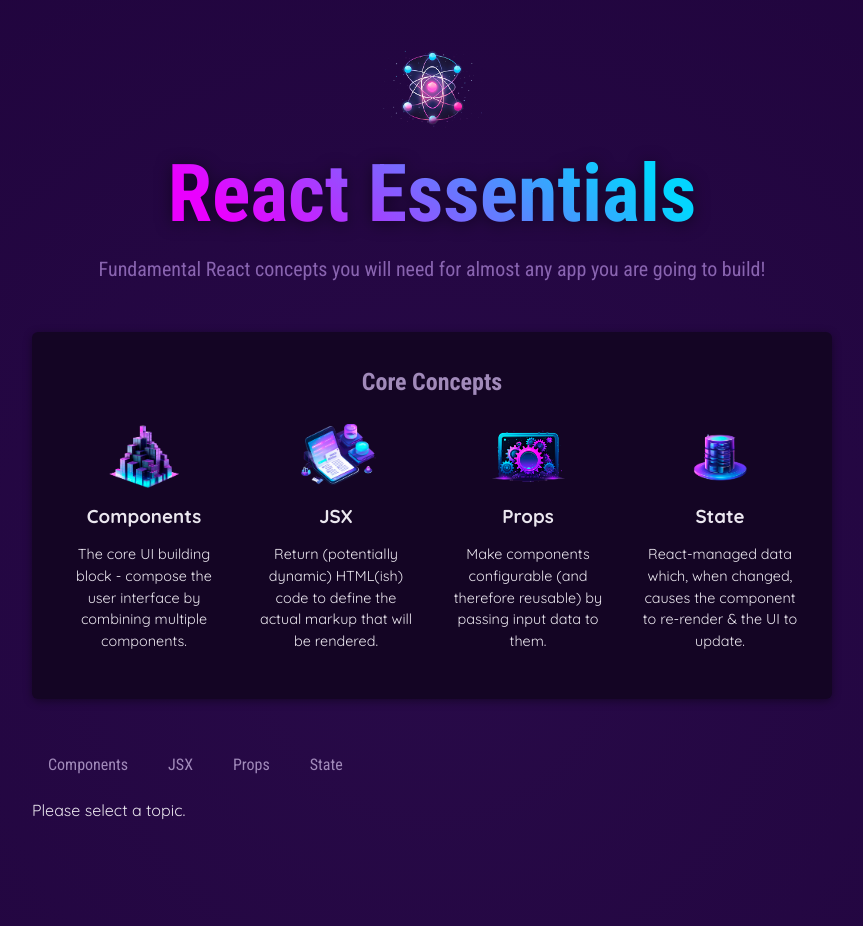
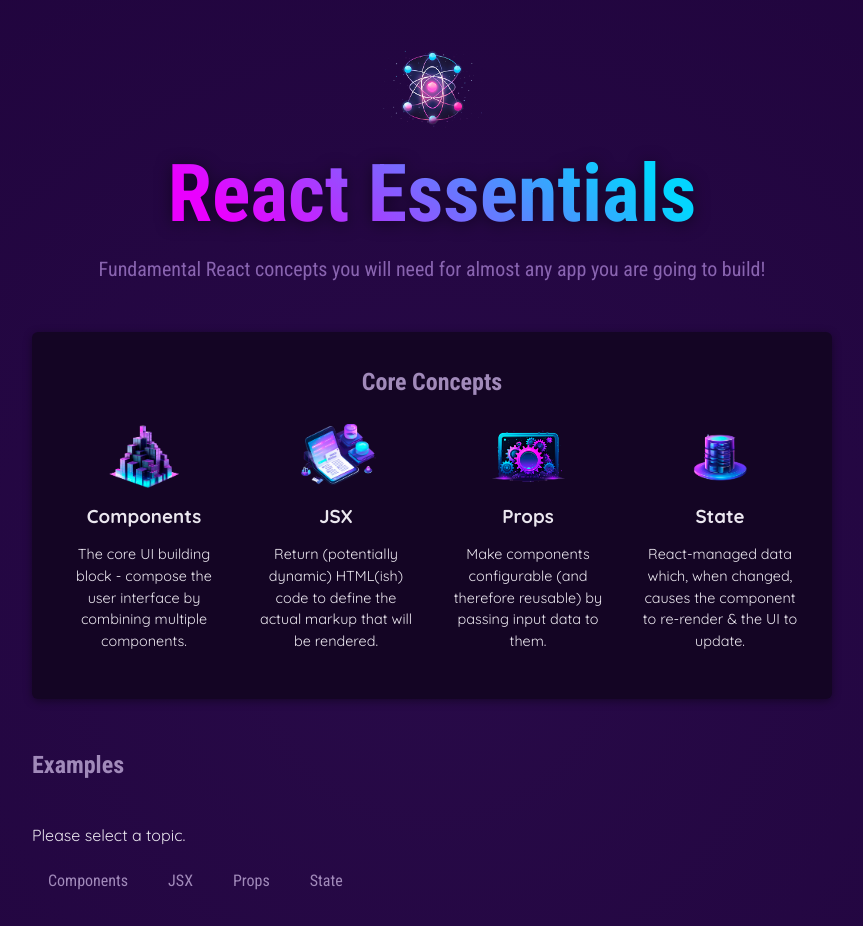
Before and after one commit to lizzmullowney/react-practice-repo, a React (Vite) app: page / in a window 1280 px wide. Shown: the top 926 px of the page, without its empty margins (208-1071 px from the left). Built offline with nearby package versions, Linux system fonts and the light colour scheme.

Commit message:
addeded Tabs component

```diff
--- a/src/components/Examples.jsx
+++ b/src/components/Examples.jsx
@@ -3,6 +3,8 @@
 import { EXAMPLES } from '../data.js'
 import { useState } from 'react';
 import Section from './Section.jsx';
+import Tabs from './Tabs.jsx'
+
 
 export default function Examples() {
   const [selectedTopic, setSelectedTopic] = useState();
@@ -25,7 +27,8 @@
   }
 
   return (
-<Section id="examples" title={Examples}>
+<Section id="examples" title="Examples">
+  <Tabs buttons>{tabContent}</Tabs>
     <menu>
       <TabButton
       isSelected={selectedTopic === 'components'}
@@ -42,7 +45,7 @@
        isSelected={selectedTopic === 'state'}
       onSelect={() => handleSelect('state')}>State</TabButton>
     </menu>
-    {tabContent}
+
 </Section>
   )
 }
--- /dev/null
+++ b/src/components/Tabs.jsx
@@ -0,0 +1,8 @@
+export default function Tabs({ children, buttons }) {
+  return <>
+  <menu>
+    {buttons}
+  </menu>
+  {children}
+  </>
+}
```
